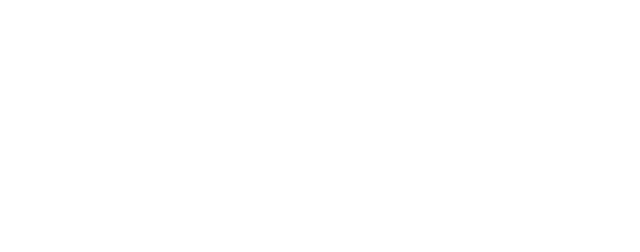
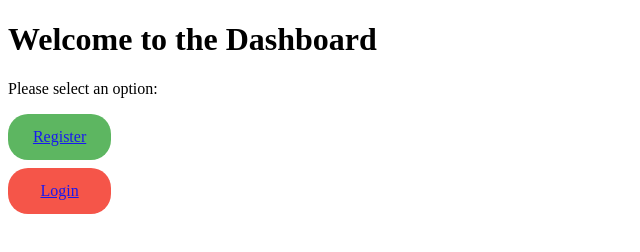
Before and after one commit to ClestThor/server-nodejs, a website: page public/index.html in a window 1280 px wide. Shown: the whole page, without its empty margins (0-640 px from the left). Drawn offline with Linux system fonts and the light colour scheme.

Commit message:
Change form index.html, Create style.css

```diff
--- a/public/index.html
+++ b/public/index.html
@@ -3,8 +3,19 @@
 <head>
     <meta charset="UTF-8">
     <meta name="viewport" content="width=device-width, initial-scale=1.0">
+    <link rel="stylesheet" href="style.css">
     <title>ClestThor</title>
 </head>
 <body>
+    <div class="dashboard-form">
+        <h1>Welcome to the Dashboard</h1>
+        <p>Please select an option:</p>
+        <div class="register-btn">
+            <a href="/register">Register</a>
+        </div>
+        <div class="login-btn">
+            <a href="/login">Login</a>
+        </div>
+    </div>
 </body>
 </html>
--- /dev/null
+++ b/public/style.css
@@ -0,0 +1,39 @@
+.register-btn {
+    background-color: #4CAF50;
+    color: white;
+    padding: 14px 20px;
+    max-width: 5%;
+    margin: 8px 0;
+    border: none;
+    border-radius: 20px;
+    cursor: pointer;
+    width: 100%;
+    opacity: 0.9;
+    display: flex; /* Add flex display */
+    justify-content: center; /* Center content horizontally */
+    align-items: center; /* Center content vertically */
+}
+
+.register-btn:hover {
+    opacity: 1;
+}
+
+.login-btn {
+    background-color: #f44336;
+    color: white;
+    padding: 14px 20px;
+    max-width: 5%;
+    margin: 8px 0;
+    border: none;
+    border-radius: 20px;
+    cursor: pointer;
+    width: 100%;
+    opacity: 0.9;
+    display: flex; /* Add flex display */
+    justify-content: center; /* Center content horizontally */
+    align-items: center; /* Center content vertically */
+}
+
+.login-btn:hover {
+    opacity: 1;
+}
```
